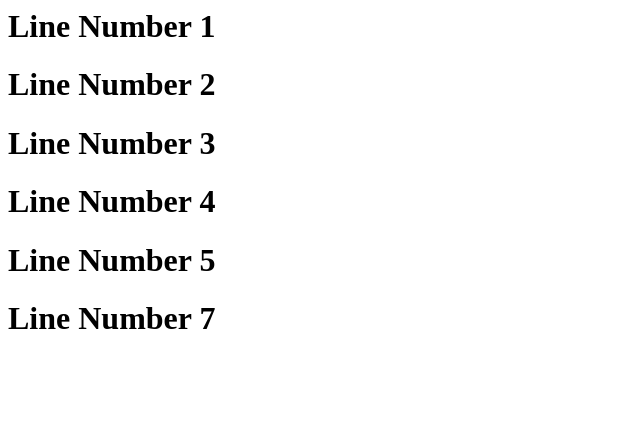
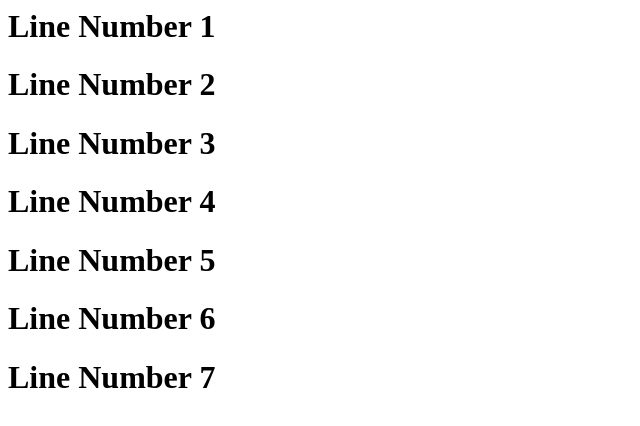
Before and after one commit to BadalKumawat/demo01, a plain HTML site: page index.html in a window 1280 px wide. Shown: the whole page, without its empty margins (0-640 px from the left). Drawn offline with Linux system fonts and the light colour scheme.

Commit message:
Update index.html

```diff
--- a/index.html
+++ b/index.html
@@ -3,5 +3,5 @@
 <h1>Line Number 3 </h1>
 <h1>Line Number 4 </h1>
 <h1>Line Number 5 </h1>
-
+<h1>Line Number 6 </h1>
 <h1>Line Number 7 </h1>
```
